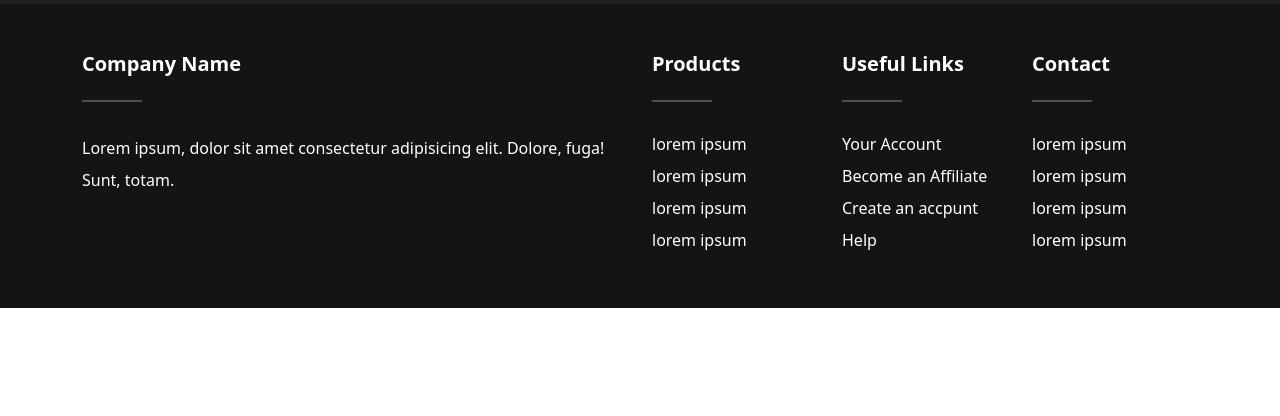
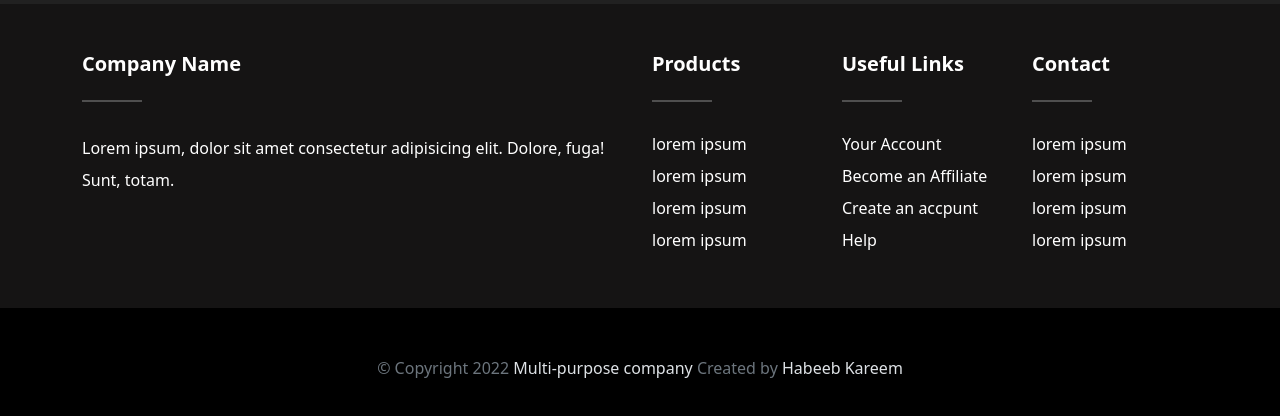
Before and after one commit to olaide-hok/Bootstrap-5-and-SASS, a website: page index.html in a window 1280 px wide. Shown: the part 7333-7749 px from the top of the page. Before the commit the page ends 7641 px from the top, so only its background shows below. Drawn offline with Linux system fonts and the light colour scheme.

Commit message:
Complete Footer Section.
Create Copyright Info Content.

Create Copyright Style footer bottom class in footer partial sass file.

```diff
--- a/index.html
+++ b/index.html
@@ -826,6 +826,19 @@
       </div>
     </div>
   </div>
+
+  <!-- Start Copyright Info Content -->
+  <div class="footer-bottom pt-5 pb-5">
+    <div class="container">
+      <div class="row text-center text-white">
+        <div class="col-12">
+          <div class="footer-bottom__copyright">
+            &copy; Copyright 2022 <a href="#">Multi-purpose company</a> Created by <a href="#">Habeeb Kareem</a>
+          </div>
+        </div>
+      </div>
+    </div>
+  </div>
   </footer>
 
   <script src="assets/js/bootstrap.bundle.js"></script>
--- a/scss/sections/_footer.scss
+++ b/scss/sections/_footer.scss
@@ -83,3 +83,23 @@
         }
     }
 }
+
+// Footer Copyright Style
+.footer-bottom {
+    background-color: $black;
+
+    &__copyright {
+        color: $gray-600;
+        font-weight: 400;
+
+        a {
+            color: $gray-300;
+            text-decoration: none;
+
+            &:hover {
+                color: $primary;
+                text-decoration: underline;
+            }
+        }
+    }
+}
```
Also changed, not shown: assets/css/style.css.
